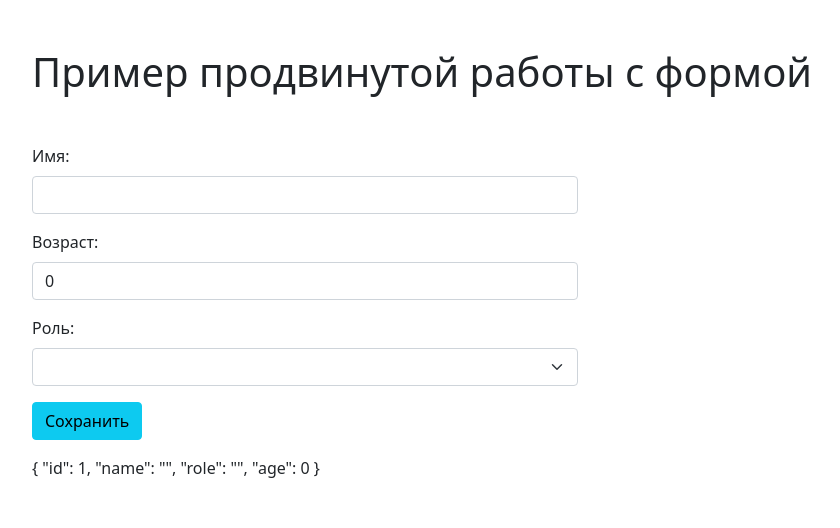
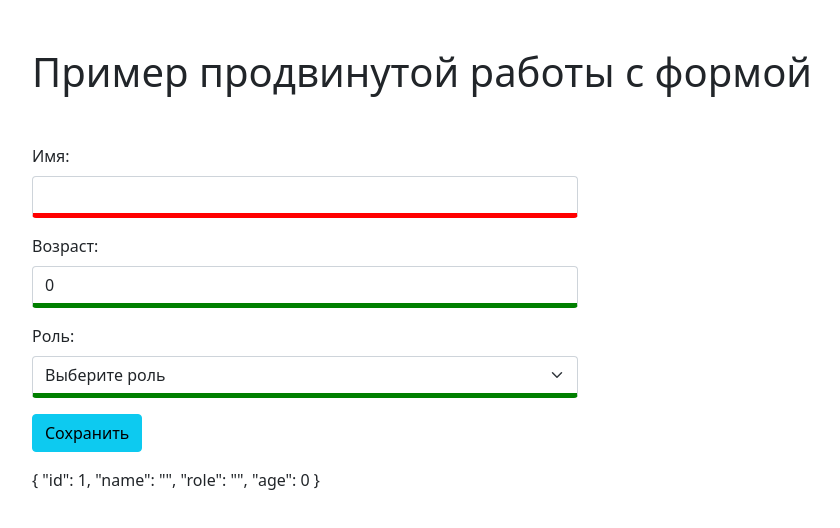
Before and after one commit to IgorGuz0206/app-form-advanced, an Angular app: page / in a window 1280 px wide. Shown: the top 528 px of the page, without its empty margins (50-890 px from the left). Built offline with nearby package versions, Linux system fonts and the light colour scheme.

Commit message:
CSS валидация и обработка многих ошибок

```diff
--- a/src/app/form/form.component.html
+++ b/src/app/form/form.component.html
@@ -2,17 +2,25 @@
 
   <div class="mb-3">
     <label class="form-label" for="name">Имя:</label>
-    <input [(ngModel)]="model.name" class="form-control" id="name" placeholder="" type="text" name="name" required>
+    <input [(ngModel)]="model.name" class="form-control" id="name" placeholder=""
+    type="text" name="name" required #name="ngModel" maxlength="10" minlength="4">
+    <div *ngIf="name.invalid && (name.dirty || name.touched)" class="alert alert-danger">
+      <div *ngIf="name.errors?.required">Имя обязательно</div>
+      <div *ngIf="name.errors?.minlength">Имя должно содержать минимум 4 символа</div>
+    </div>
   </div>
 
   <div class="mb-3">
     <label class="form-label" for="age">Возраст:</label>
-    <input [(ngModel)]="model.age" class="form-control" id="age" placeholder="" type="text" name="age">
+    <input [(ngModel)]="model.age" class="form-control" id="age" placeholder=""
+    type="number" name="age" required #age="ngModel">
+    <div *ngIf="age.invalid && (age.dirty || age.touched)" class="alert alert-danger">Возраст обязателен</div>
   </div>
 
   <div class="mb-3">
     <label class="form-label" for="role">Роль:</label>
     <select [(ngModel)]="model.role" class="form-select" id="role" name="role">
+      <option disabled selected value="">Выберите роль</option>
       <option *ngFor="let role of roles" [value]="role">{{role}}</option>
     </select>
   </div>
--- a/src/app/form/form.component.scss
+++ b/src/app/form/form.component.scss
@@ -0,0 +1,7 @@
+form .ng-valid {
+  border-bottom: 5px solid green !important;
+}
+
+form .ng-invalid {
+  border-bottom: 5px solid red !important;
+}
```
